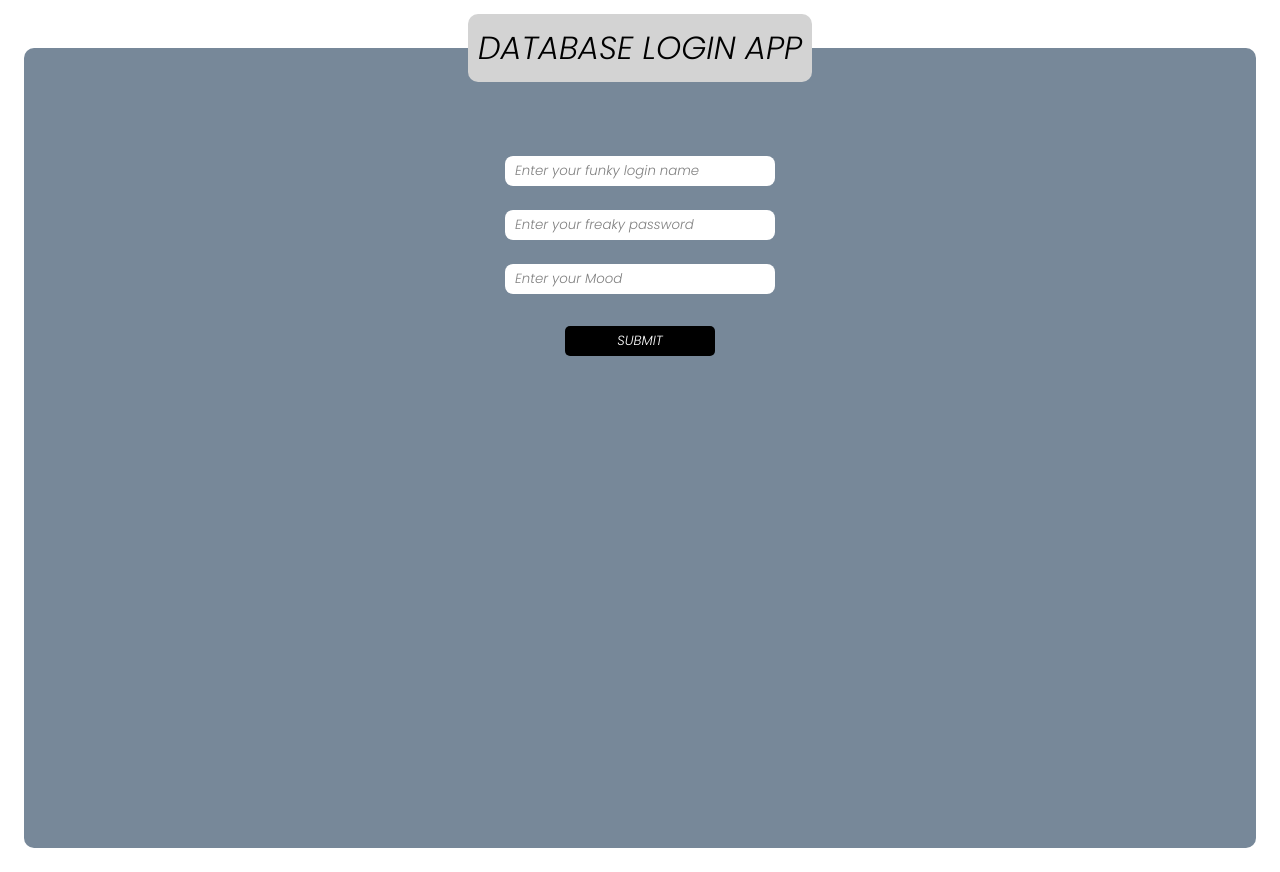
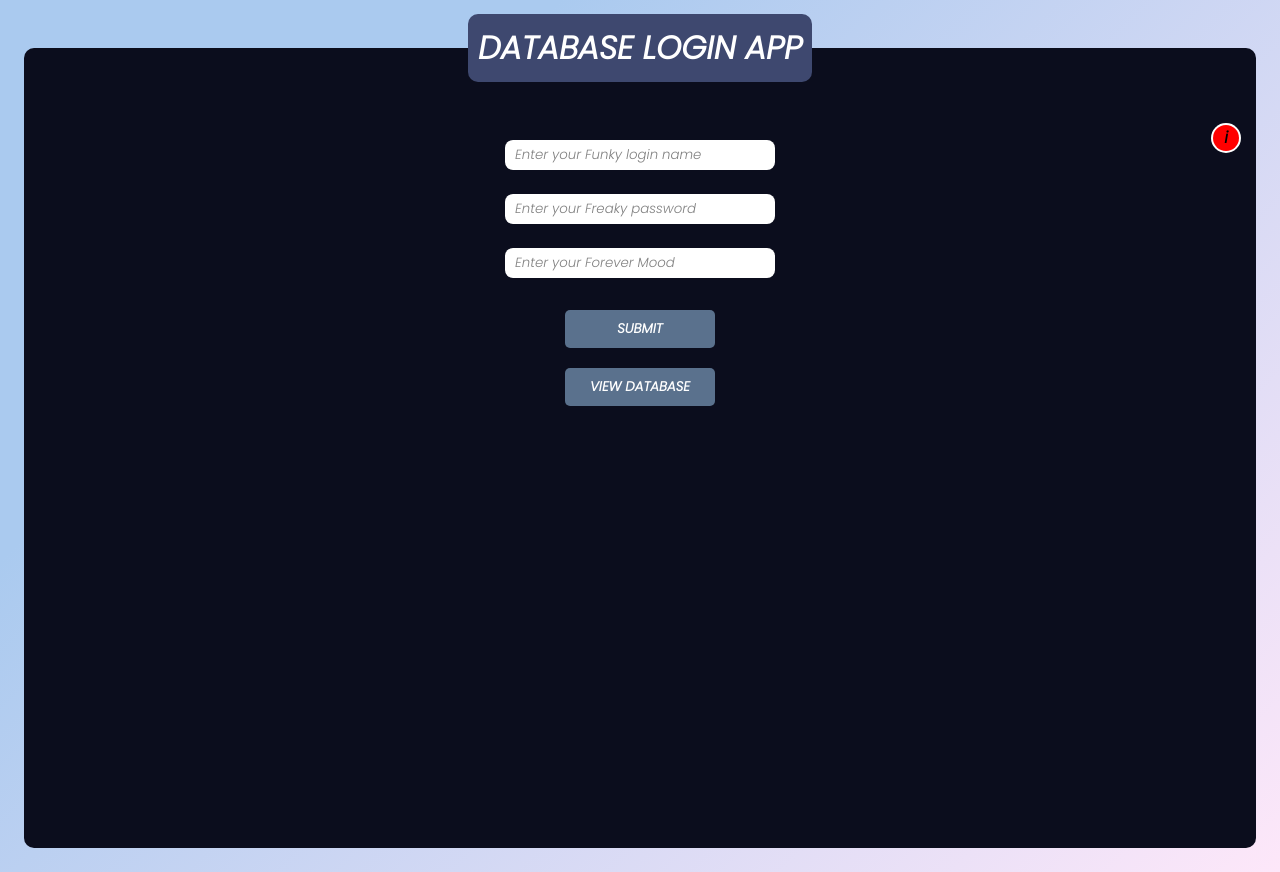
Before and after one commit to RidhikGovind/Funky-login-app, a website: page public/index.html in a window 1280 px wide. Drawn offline with Linux system fonts and the light colour scheme.

Commit message:
did minor css changes

```diff
--- a/public/index.html
+++ b/public/index.html
@@ -9,7 +9,7 @@
     <style>
         * {
             font-family: 'Poppins', sans-serif;
-            font-weight: 300;
+
 
         }
 
@@ -18,9 +18,8 @@
             font-family: 'Poppins', sans-serif;
             padding: 1rem;
             padding-top: 2.5rem;
-
-
-
+            background-color: #fde7f9;
+            background-image: linear-gradient(315deg, #fde7f9 0%, #aacaef 74%);
 
 
         }
@@ -29,9 +28,10 @@
 
             font-weight: 300;
             padding: 0.3em;
-            background-color: lightgray;
+            background-color: #3E486F;
+            color: white;
             position: absolute;
-
+            font-weight: 600;
             border-radius: 10px;
 
 
@@ -40,7 +40,7 @@
         form {
 
             text-align: center;
-            padding-top: 6em
+            padding-top: 5em
         }
 
         form input {
@@ -48,8 +48,8 @@
             padding: 5px 10px;
             width: 250px;
             border-radius: 8px;
-            outline:none;
-            border:none;
+            outline: none;
+            border: none;
 
 
 
@@ -62,8 +62,8 @@
         }
 
         form input:hover::placeholder {
-            background-color: rgb(70, 158, 199);
-            color: white;
+
+            color: black;
             font-size: 16px;
 
 
@@ -76,15 +76,22 @@
             cursor: pointer;
             border: none;
             outline: none;
-            background-color: black;
+            background-color: #7797b6bb;
             color: white;
             padding: 5px 7px;
             transition: 0.3s ease all;
-            border-radius:5px;
+            border-radius: 5px;
+            font-weight: 600;
+            line-height: 28px;
 
         }
-        button:hover{
-            background-color: rgba(47, 131, 241, 0.623);
+
+        button:hover {
+            background-color: #3E486F;
+            /* color: black;
+            background-color: #fee2f8;
+            background-image: linear-gradient(315deg, #fee2f8 0%, #dcf8ef 74%); */
+
         }
 
         .heading {
@@ -96,9 +103,100 @@
         }
 
         .container {
-            background-color: lightslategrey;
+            background-color: #0b0d1d;
             height: 100vh;
             border-radius: 10px;
+        }
+
+        .app-guide-btn {
+
+            background-color: white;
+            width: 30px;
+            height: 30px;
+            border-radius: 50%;
+            position: relative;
+            display: flex;
+            float: right;
+            right: 15px;
+            top: 75px;
+            cursor: pointer;
+            animation: bounce 2.5s linear infinite;
+            transition: 0.3s ease all;
+        }
+
+        @media(max-width:370px) {
+            h1{
+                font-size: 26px;
+            }
+            form {
+
+
+                padding-top: 5em
+            }
+
+            .app-guide-btn {
+                top: 50px;
+            }
+
+        }
+
+        .app-guide-btn:hover {
+            animation: none;
+        }
+
+        .app-guide-btn:after {
+            content: 'i';
+            font-weight: 900;
+            position: absolute;
+            width: 26px;
+            height: 26px;
+            background-color: red;
+            border-radius: 50%;
+            top: 2px;
+            left: 2px;
+
+        }
+
+        .app-guide-btn:before {
+            transition: 0.5s ease all;
+            display: flex;
+            justify-content: center;
+            border-radius: 10px;
+            flex-wrap: wrap;
+            padding: 30px 15px;
+            position: absolute;
+            width: 65vw;
+
+            background-color: white;
+            right: 10px;
+        }
+
+        .app-guide-btn:hover:before {
+            content:
+                'WHAT IS THIS? - This is a simple app which demonstrate how a database work. HOW IT WORKS ? - Fill up the fields and press  "Submit"  and all the details will be stored in a database. You can further view the database entries by clicking "View Database" button. ';
+
+        }
+
+        @keyframes bounce {
+            0% {
+                transform: translateY(0);
+            }
+
+            25% {
+                transform: translateY(-4px);
+            }
+
+            50% {
+                transform: translateY(0);
+            }
+
+            75% {
+                transform: translateY(4px);
+            }
+
+            100% {
+                transform: translateY(0);
+            }
         }
     </style>
 </head>
@@ -110,18 +208,25 @@
             <h1><em>DATABASE LOGIN APP</em></h1>
         </div>
 
+
+        <div class="app-guide-btn"></div>
+
         <form>
             <div class="login-part">
-                <input class="login" type="text" placeholder="Enter your funky login name" required>
+                <input class="login" type="text" placeholder="Enter your Funky login name" required>
             </div>
             <div class="password-part">
-                <input class="password" type="text" placeholder="Enter your freaky password" required>
+                <input class="password" type="text" placeholder="Enter your Freaky password" required>
             </div>
             <div class="mood-part">
-                <input class="mood" type="text" placeholder="Enter your Mood" required>
+                <input class="mood" type="text" placeholder="Enter your Forever Mood" required>
             </div>
             <button class="submit-btn">SUBMIT</button>
         </form>
+
+        <div class="entries">
+            <a href=""><button class="entry-btn">VIEW DATABASE </button></a>
+        </div>
     </div>
 
 
```
